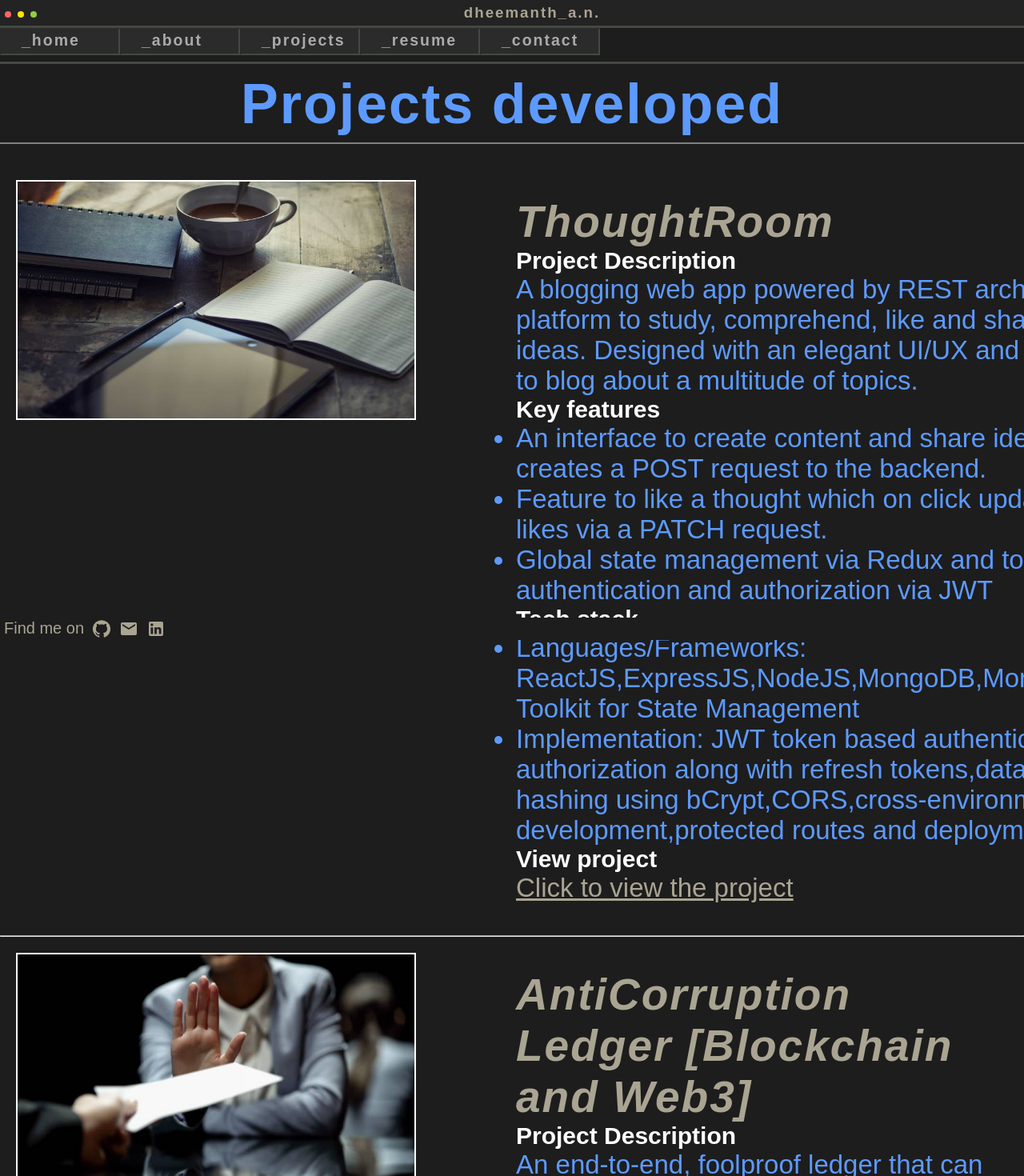
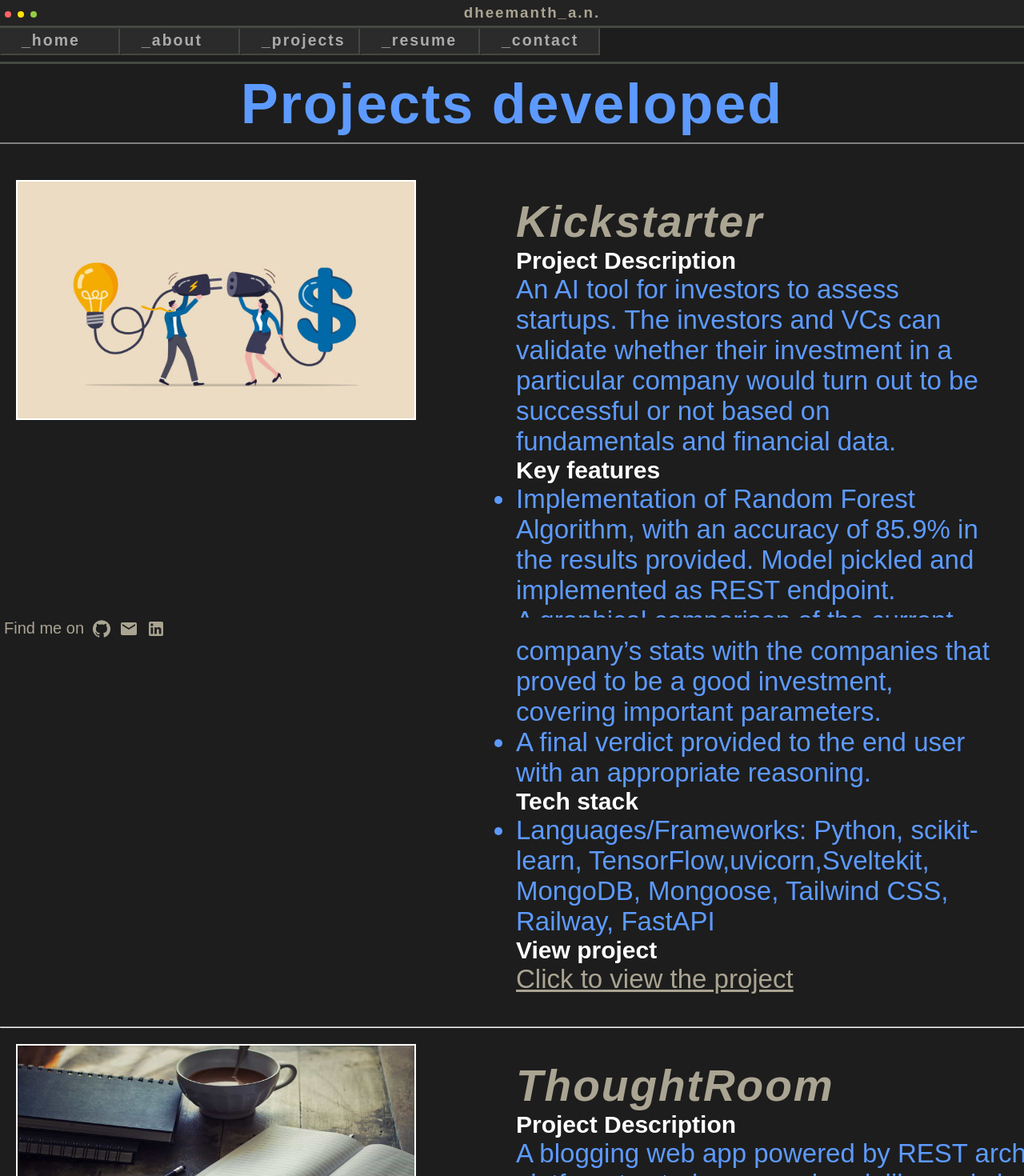
Before and after one commit to dheesimha/portfolio, a React (Create React App) app: page /projects in a window 1280 px wide. Shown: the top 1470 px of the page at 80% size. Built offline with nearby package versions, Linux system fonts and the light colour scheme; a web font is replaced by a local one.

Commit message:
update projects section

```diff
--- a/src/components/Projectss/Projects.js
+++ b/src/components/Projectss/Projects.js
@@ -9,6 +9,63 @@
       </div>
 
       <div className="project-content">
+        <div className="project1">
+          <div className="project1-image">
+            <img
+              className="tr-img"
+              src="/kickstarter-thumbnail.jpg"
+              alt="ThoughtRoom"
+            />
+          </div>
+          <div className="project1-content">
+            <h1>
+              <em> Kickstarter</em>
+            </h1>
+            <h2>Project Description</h2>
+            <p>
+              An AI tool for investors to assess startups. The investors and VCs
+              can validate whether their investment in a particular company
+              would turn out to be successful or not based on fundamentals and
+              financial data.
+            </p>
+            <h2>Key features</h2>
+            <ul>
+              <li>
+                Implementation of Random Forest Algorithm, with an accuracy of
+                85.9% in the results provided. Model pickled and implemented as
+                REST endpoint.
+              </li>
+              <li>
+                A graphical comparison of the current company’s stats with the
+                companies that proved to be a good investment, covering
+                important parameters.
+              </li>
+              <li>
+                A final verdict provided to the end user with an appropriate
+                reasoning.
+              </li>
+            </ul>
+            <h2>Tech stack </h2>
+            <ul>
+              <li>
+                Languages/Frameworks: Python, scikit-learn,
+                TensorFlow,uvicorn,Sveltekit, MongoDB, Mongoose, Tailwind CSS,
+                Railway, FastAPI
+              </li>
+            </ul>
+            <h2>View project</h2>
+            <p>
+              <a
+                href="https://kickstarter-ai.netlify.app/"
+                target="_blank"
+                rel="noreferrer"
+              >
+                Click to view the project
+              </a>
+            </p>
+          </div>
+        </div>
+        <hr />
         <div className="project1">
           <div className="project1-image">
             <img
```
Also changed, not shown: public/kickstarter-thumbnail.jpg (added).
